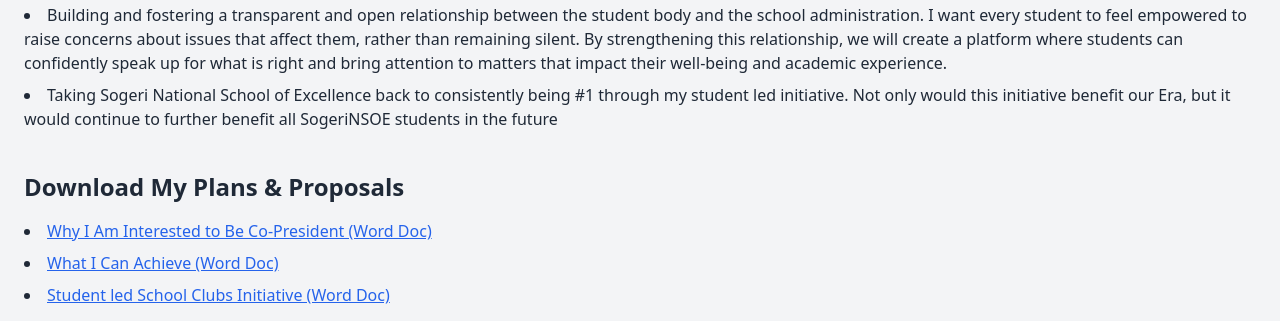
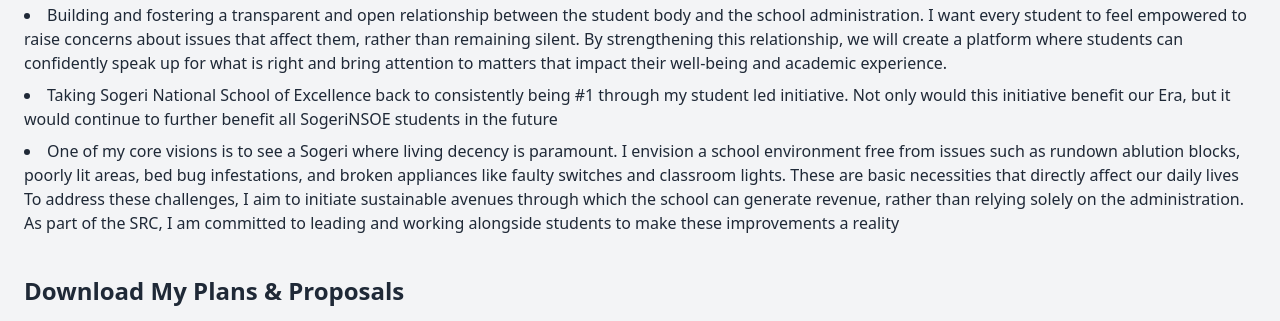
Before and after one commit to james-waibauru/james-campaign-site, a plain HTML site: page index.html in a window 1280 px wide. Shown: the part 776-1097 px from the top of the page. Drawn offline with nearby package versions, Linux system fonts and the light colour scheme.

Commit message:
Update index.html

```diff
--- a/index.html
+++ b/index.html
@@ -51,6 +51,9 @@
         <h2 class="text-2xl font-semibold mb-4">My Vision</h2>
         <li>Building and fostering a transparent and open relationship between the student body and the school administration. I want every student to feel empowered to raise concerns about issues that affect them, rather than remaining silent. By strengthening this relationship, we will create a platform where students can confidently speak up for what is right and bring attention to matters that impact their well-being and academic experience.</li>
         <li>Taking Sogeri National School of Excellence back to consistently being #1 through my student led initiative. Not only would this initiative benefit our Era, but it would continue to further benefit all SogeriNSOE students in the future</li>
+        <li>One of my core visions is to see a Sogeri where living decency is paramount. I envision a school environment free from issues such as rundown ablution blocks, poorly lit areas, bed bug infestations, and broken appliances like faulty switches and classroom lights. These are basic necessities that directly affect our daily lives
+
+To address these challenges, I aim to initiate sustainable avenues through which the school can generate revenue, rather than relying solely on the administration. As part of the SRC, I am committed to leading and working alongside students to make these improvements a reality</li>
 
       </ul>
     </section>
```
